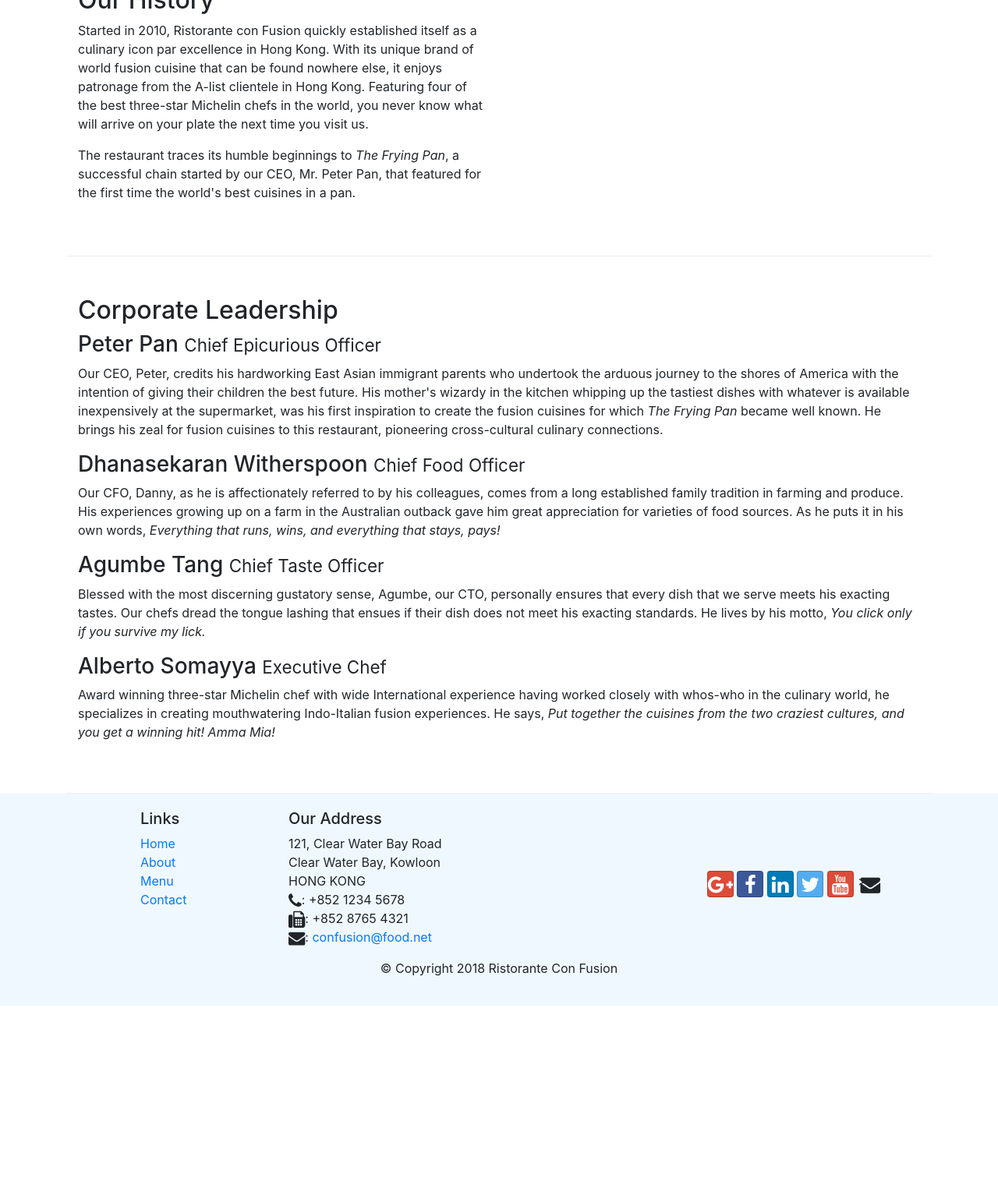
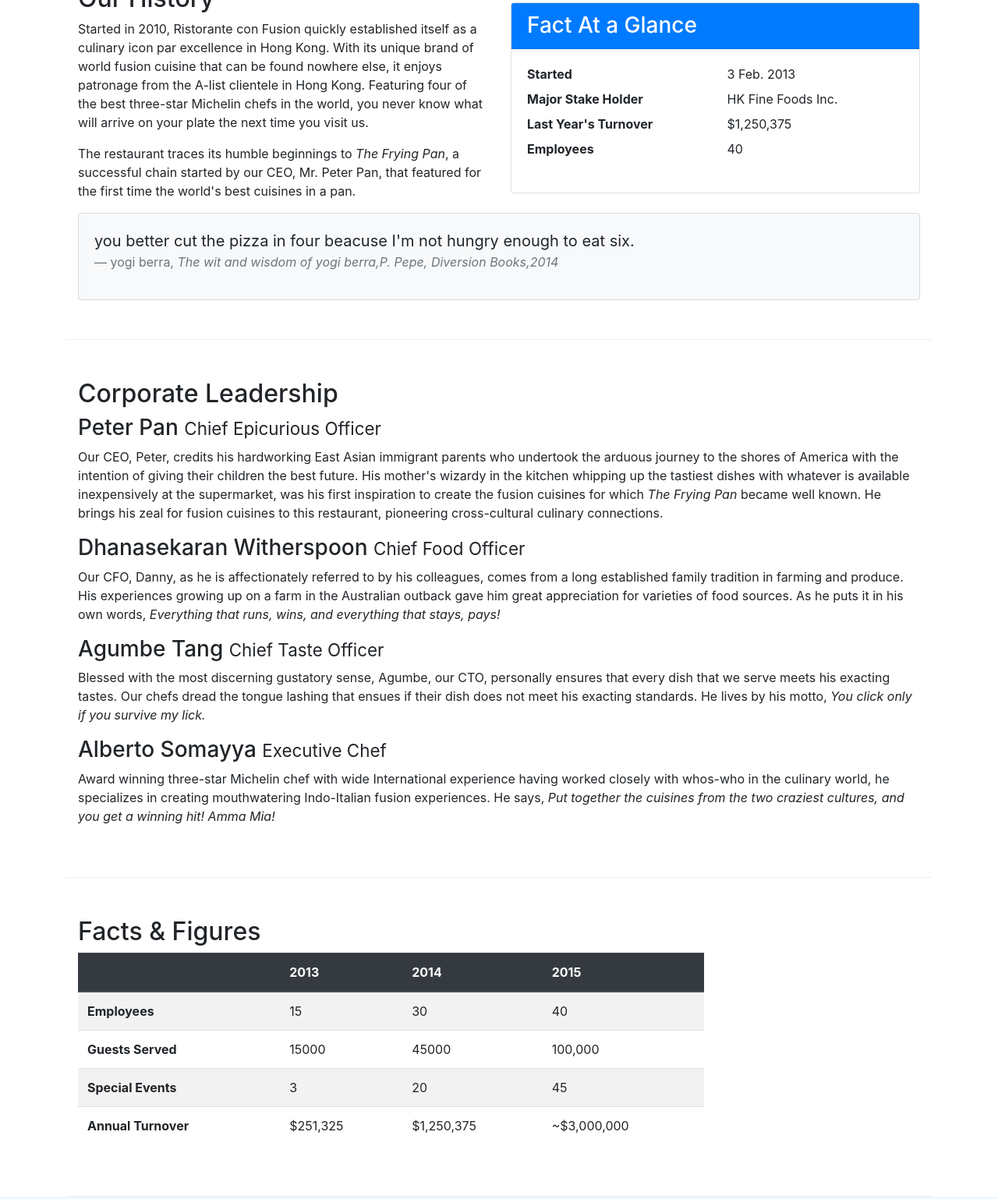
Before and after one commit to zamin60/bootstrap-Practice, a website: page aboutus.html in a window 1280 px wide. Shown: the part 536-2074 px from the top of the page at 78% size. Before the commit the page ends 1826 px from the top, so only its background shows below. Drawn offline with nearby package versions, Linux system fonts and the light colour scheme.

Commit message:
car and table

```diff
--- a/aboutus.html
+++ b/aboutus.html
@@ -67,6 +67,38 @@
                 <p>Started in 2010, Ristorante con Fusion quickly established itself as a culinary icon par excellence in Hong Kong. With its unique brand of world fusion cuisine that can be found nowhere else, it enjoys patronage from the A-list clientele in Hong Kong.  Featuring four of the best three-star Michelin chefs in the world, you never know what will arrive on your plate the next time you visit us.</p>
                 <p>The restaurant traces its humble beginnings to <em>The Frying Pan</em>, a successful chain started by our CEO, Mr. Peter Pan, that featured for the first time the world's best cuisines in a pan.</p>
             </div>
+            <div class="col-sm">
+                <div class="card">
+                    <h3 class="card-header bg-primary text-white">Fact At a Glance</h3>
+                    <div class="card-body">
+                        <dl class="row">
+                            <dt class="col-6">Started</dt>
+                            <dd class="col-6">3 Feb. 2013</dd>
+                            <dt class="col-6">Major Stake Holder</dt>
+                            <dd class="col-6">HK Fine Foods Inc.</dd>
+                            <dt class="col-6">Last Year's Turnover</dt>
+                            <dd class="col-6">$1,250,375</dd>
+                            <dt class="col-6">Employees</dt>
+                            <dd class="col-6">40</dd>
+                        </dl>
+                    </div>
+                </div>
+            </div>
+                <div class="col-12">
+                    <div class="card card-body bg-light">
+                        <blockquote class="blockquote">
+                            <p class="mb-0">you better cut the pizza in four beacuse
+                                I'm not hungry enough to eat six.
+                            </p>
+                            <footer class="blockquote-footer">yogi berra,
+                            <cite title="Source Title"> The wit and wisdom of
+                                yogi berra,P. Pepe, Diversion Books,2014
+                            </cite>
+                        </footer>
+                        </blockquote>
+                    </div>
+                </div>
+
             <div>
             </div>
         </div>
@@ -85,7 +117,50 @@
                 <p class="d-none d-sm-block">Award winning three-star Michelin chef with wide International experience having worked closely with whos-who in the culinary world, he specializes in creating mouthwatering Indo-Italian fusion experiences. He says, <em>Put together the cuisines from the two craziest cultures, and you get a winning hit! Amma Mia!</em></p>
             </div>
        </div>
-
+        <div class="row row-content">
+            <div class="col-12 col-sm-9">
+                <h2>Facts &amp; Figures</h2>
+                <div class="table-responsive">
+                    <table class="table table-striped">
+                        <thead class="thead-dark">
+                            <tr>
+                                <th>&nbsp;</th>
+                                <th>2013</th>
+                                <th>2014</th>
+                                <th>2015</th>
+                            </tr>
+                        </thead>
+                        <tbody>
+                            <tr>
+                                <th>Employees</th>
+                                <td>15</td>
+                                <td>30</td>
+                                <td>40</td>
+                            </tr>
+                            <tr>
+                                <th>Guests Served</th>
+                                <td>15000</td>
+                                <td>45000</td>
+                                <td>100,000</td>
+                            </tr>
+                            <tr>
+                                <th>Special Events</th>
+                                <td>3</td>
+                                <td>20</td>
+                                <td>45</td>
+                            </tr>
+                            <tr>
+                                <th>Annual Turnover</th>
+                                <td>$251,325</td>
+                                <td>$1,250,375</td>
+                                <td>~$3,000,000</td>
+                            </tr>
+                        </tbody>
+                    </table>
+                </div>
+            </div>
+            <div class="col-12 col-sm-3" ></div>
+        </div>
     </div>
 
     <footer class="footer">
```
